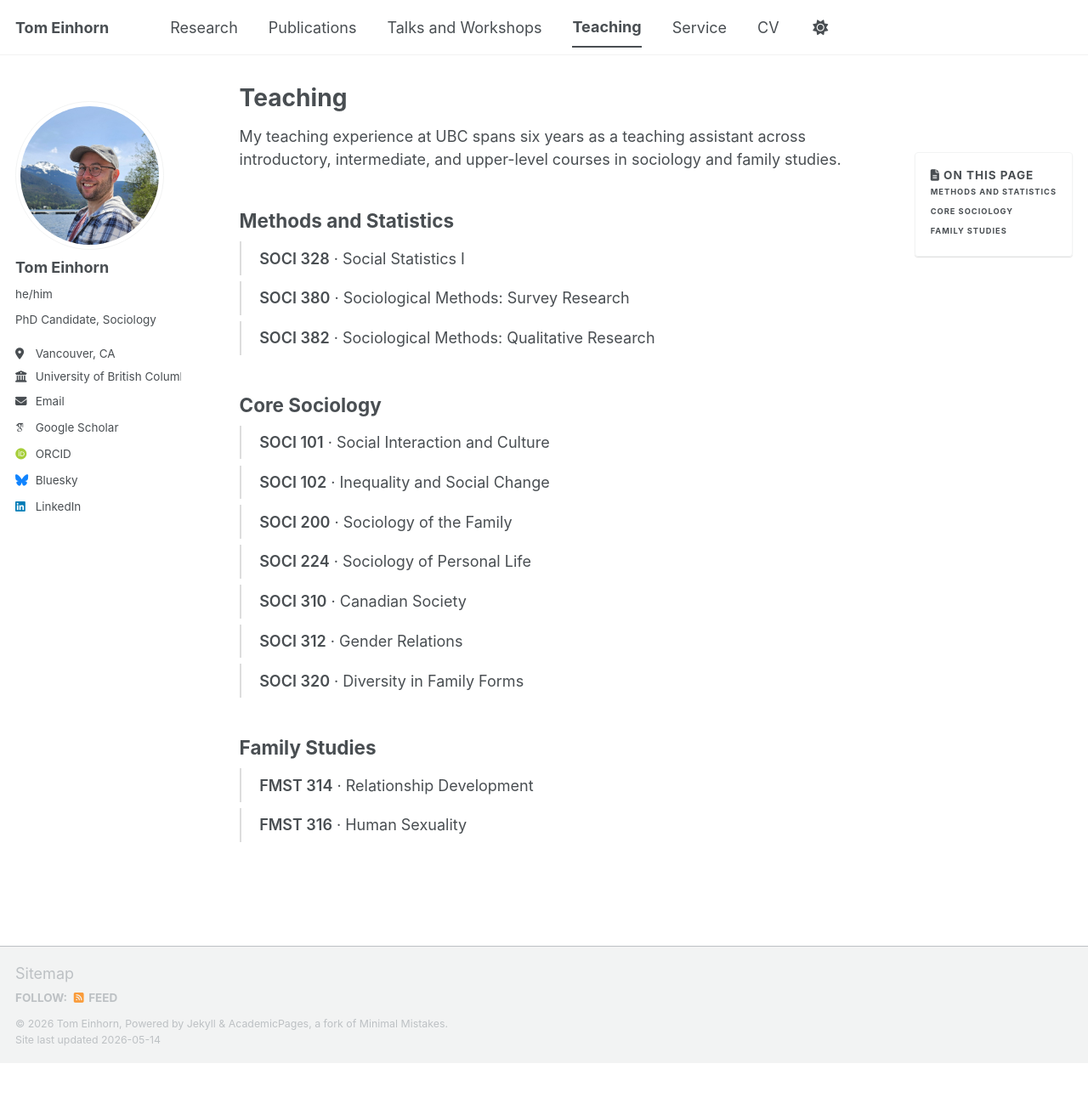
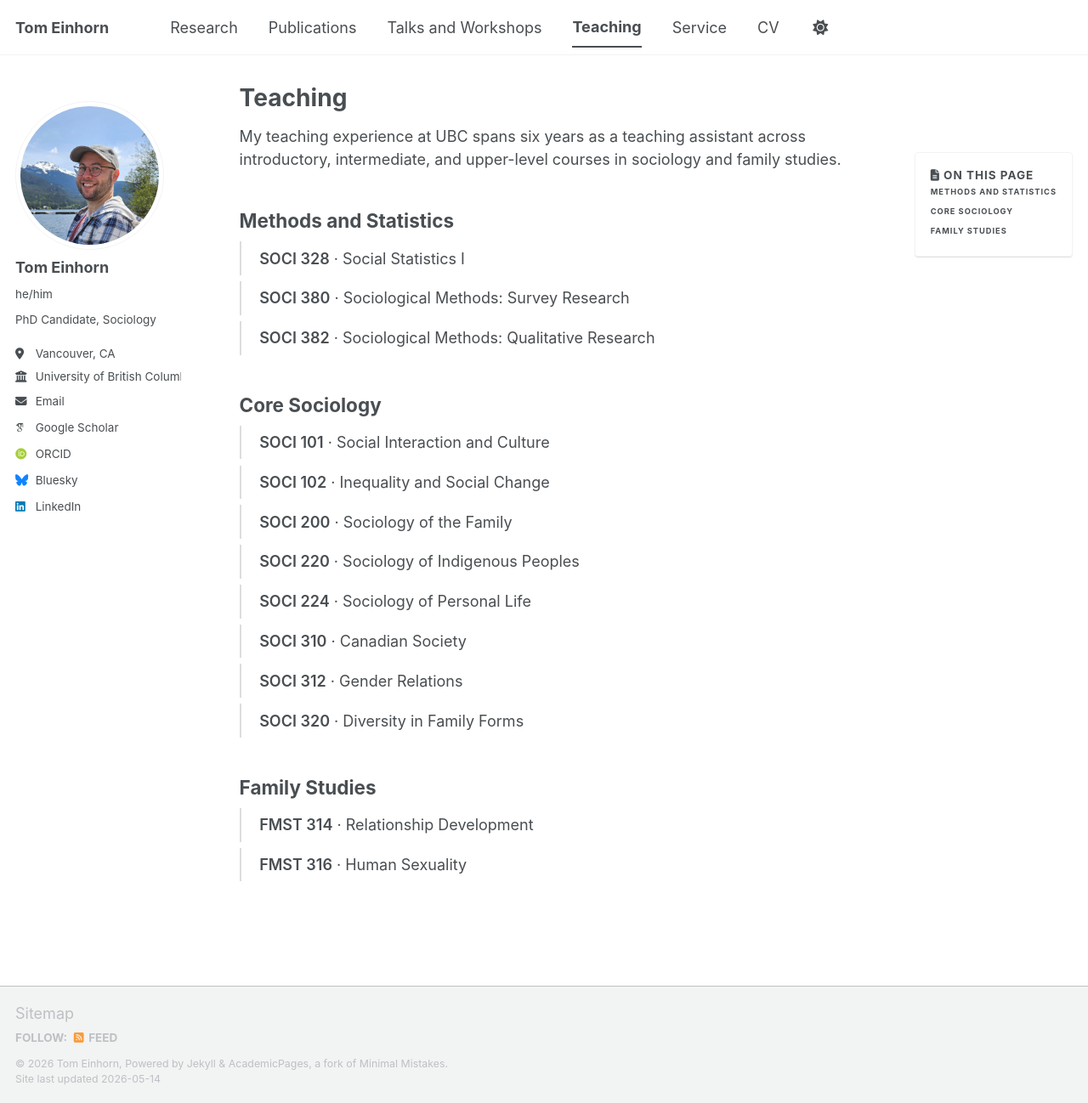
Before and after one commit to TomEinhorn/tomeinhorn.github.io, a Jekyll site: the page built from _pages/teaching.md, in a window 1280 px wide and 1298 px high. Shown: the whole window at 85% size. Built offline with Jekyll 4.4.1, drawn with Linux system fonts in a browser that asks for light colours; some web fonts are replaced; a script bundle is joined from its source files by our own code; library files that are not in the unit come from our copies.

Commit message:
Update teaching.md

```diff
--- a/_pages/teaching.md
+++ b/_pages/teaching.md
@@ -50,6 +50,9 @@ My teaching experience at UBC spans six years as a teaching assistant across int
     <span class="number">SOCI 200</span> · Sociology of the Family
   </div>
   <div class="course-entry">
+    <span class="number">SOCI 220</span> · Sociology of Indigenous Peoples
+  </div>
+  <div class="course-entry">
     <span class="number">SOCI 224</span> · Sociology of Personal Life
   </div>
   <div class="course-entry">
```
